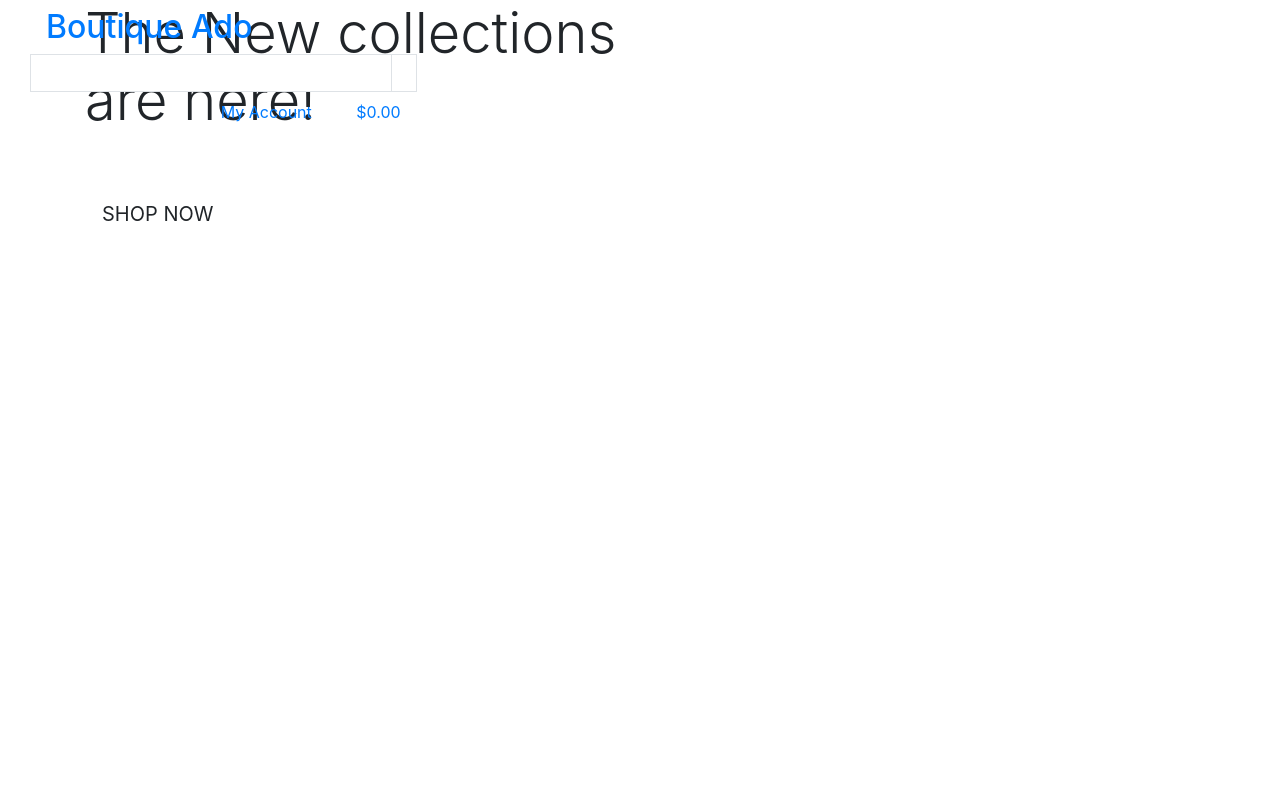
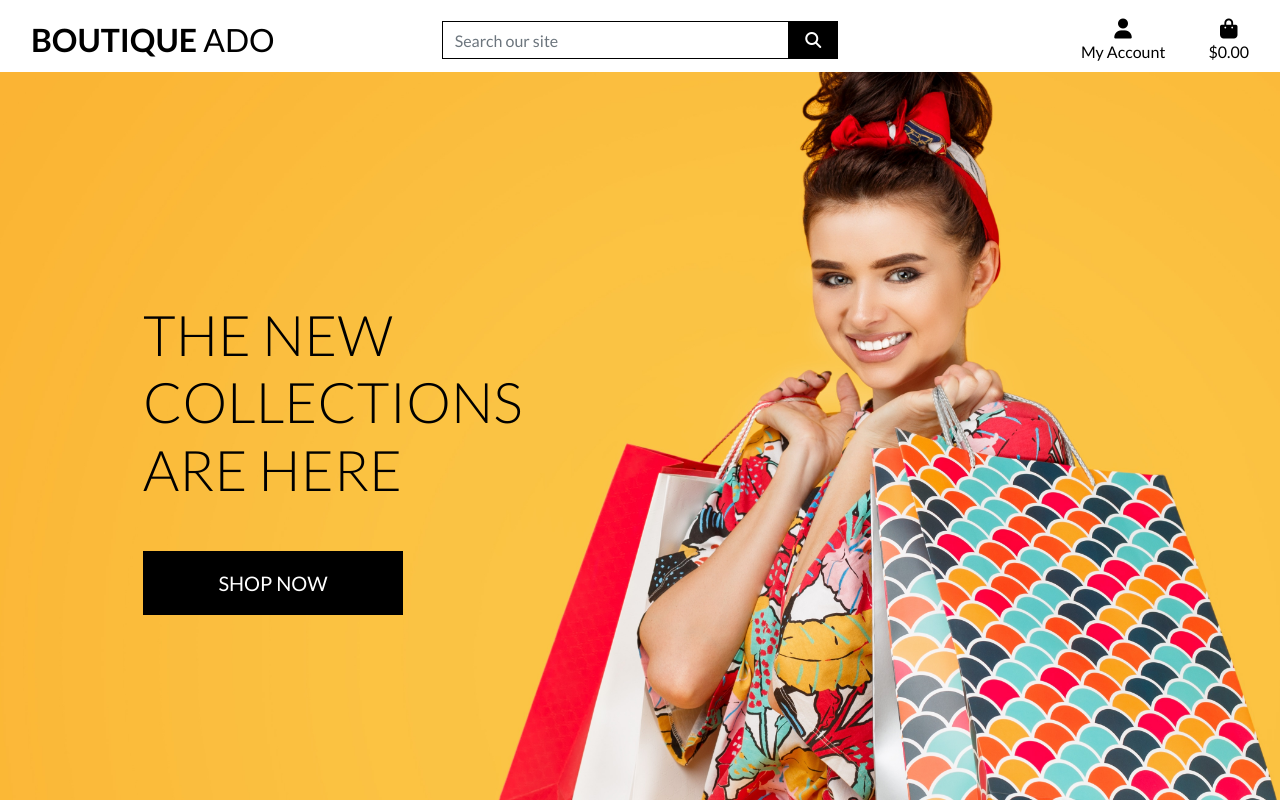
Before and after one commit to htadicha/boutique_ado_V1, a Django app: page / in a window 1280 px wide. Run offline with Django 3.2, Linux system fonts and the light colour scheme; some libraries are stand-ins or nearby versions.

Commit message:
completed homepage, header and css

```diff
--- a/boutique_ado/settings.py
+++ b/boutique_ado/settings.py
@@ -150,6 +150,10 @@ USE_TZ = True
 # https://docs.djangoproject.com/en/3.2/howto/static-files/
 
 STATIC_URL = '/static/'
+STATICFILES_DIRS = (os.path.join(BASE_DIR, 'static'),)
+
+MEDIA_URL ='/media/'
+MEDIA_ROOT = os.path.join(BASE_DIR, 'media')
 
 # Default primary key field type
 # https://docs.djangoproject.com/en/3.2/ref/settings/#default-auto-field
--- a/boutique_ado/urls.py
+++ b/boutique_ado/urls.py
@@ -14,10 +14,12 @@ Including another URLconf
     2. Add a URL to urlpatterns:  path('blog/', include('blog.urls'))
 """
 from django.contrib import admin
-from django.urls import path,include
+from django.urls import path, include
+from django.conf import settings
+from django.conf.urls.static import static
 
 urlpatterns = [
     path('admin/', admin.site.urls),
     path('accounts/', include('allauth.urls')),
     path('', include('home.urls')),
-]
+] + static(settings.MEDIA_URL, document_root=settings.MEDIA_ROOT)
--- a/home/templates/home/index.html
+++ b/home/templates/home/index.html
@@ -8,18 +8,17 @@
         </div>
     </div>
 {% endblock %}
-{% block content%}
+
+{% block content %}
     <div class="container h-100">
         <div class="row h-100">
             <div class="col-7 col-md-6 my-auto">
                 <h1 class="display-4 logo-font text-black">
-                The New collections are here!
+                    The new collections are here
                 </h1>
                 <div class="my-5">
                     <h4>
-                    <a href="" class="shop-now-button btn btn-lg rounded-0 text-uppercase py-3">
-                        Shop Now
-                    </a>
+                        <a href="" class="shop-now-button btn btn-lg rounded-0 text-uppercase py-3">Shop Now</a>
                     </h4>
                 </div>
             </div>
--- /dev/null
+++ b/static/css/base.css
@@ -0,0 +1,81 @@
+html {
+    height: 100%;
+}
+
+body {
+    background: url('/media/homepage_background_cropped.jpg') no-repeat center center fixed;
+    background-size: cover;
+    height: calc(100vh - 164px);
+    color: #555;
+    font-family: 'Lato';
+}
+
+/* from Bulma */
+.icon {
+    align-items: center;
+    display: inline-flex;
+    justify-content: center;
+    height: 1.5rem;
+    width: 1.5rem;
+}
+
+.logo-font {
+    text-transform: uppercase;
+}
+
+.main-logo-link {
+    width: fit-content;
+}
+
+.shop-now-button {
+    background: black;
+    color: white;
+    min-width: 260px;
+}
+
+.btn-black {
+    background: black;
+    color: white;
+}
+
+.shop-now-button:hover,
+.shop-now-button:active,
+.shop-now-button:focus,
+.btn-black:hover,
+.btn-black:active,
+.btn-black:focus {
+    background: #222;
+    color: white;
+}
+
+.text-black {
+    color: #000 !important;
+}
+
+.border-black {
+    border: 1px solid black !important;
+}
+
+/* -------------------------------- Media Queries */
+
+/* Slightly larger container on xl screens */
+@media (min-width: 1200px) {
+  .container {
+    max-width: 80%;
+  }
+}
+
+/* fixed top navbar only on medium and up */
+@media (min-width: 992px) {
+    .fixed-top-desktop-only {
+        position: fixed;
+        top: 0;
+        right: 0;
+        left: 0;
+        z-index: 1030;
+    }
+
+    .header-container {
+        padding-top: 164px;
+    }
+}
--- a/templates/base.html
+++ b/templates/base.html
@@ -5,25 +5,30 @@
   <head>
 
 	{% block meta %}
-	<meta http-equiv = "X - UA - compatible" content="ie=edge">
+		<meta http-equiv="X-UA-Compatible" content="ie=edge">
 		<meta charset="utf-8">
 		<meta name="viewport" content="width=device-width, initial-scale=1, shrink-to-fit=no">
 	{% endblock %}
 
-	{% block extra_meta%}
+	{% block extra_meta %}
 	{% endblock %}
 
-	{% block corecss%}
-	<link rel="stylesheet" href="https://cdn.jsdelivr.net/npm/bootstrap@4.6.2/dist/css/bootstrap.min.css" integrity="sha384-xOolHFLEh07PJGoPkLv1IbcEPTNtaed2xpHsD9ESMhqIYd0nLMwNLD69Npy4HI+N" crossorigin="anonymous">
+	{% block corecss %}
+		<link rel="stylesheet" href="https://stackpath.bootstrapcdn.com/bootstrap/4.4.1/css/bootstrap.min.css" integrity="sha384-Vkoo8x4CGsO3+Hhxv8T/Q5PaXtkKtu6ug5TOeNV6gBiFeWPGFN9MuhOf23Q9Ifjh" crossorigin="anonymous">
+		<link rel="preconnect" href="https://fonts.googleapis.com">
+		<link rel="preconnect" href="https://fonts.gstatic.com" crossorigin>
+		<link href="https://fonts.googleapis.com/css2?family=Lato:ital,wght@0,100;0,300;0,400;0,700;0,900;1,100;1,300;1,400;1,700;1,900&display=swap" rel="stylesheet">
+		<link rel="stylesheet" href="{% static 'css/base.css' %}">
 	{% endblock %}
 
 	{% block extra_css %}
 	{% endblock %}
 
 	{% block corejs %}
-	<script src="https://cdn.jsdelivr.net/npm/jquery@3.5.1/dist/jquery.min.js" integrity="sha256-9/aliU8dGd2tb6OSsuzixeV4y/faTqgFtohetphbbj0=" crossorigin="anonymous"></script>
-	<script src="https://cdn.jsdelivr.net/npm/popper.js@1.16.1/dist/umd/popper.min.js" integrity="sha384-9/reFTGAW83EW2RDu2S0VKaIzap3H66lZH81PoYlFhbGU+6BZp6G7niu735Sk7lN" crossorigin="anonymous"></script>
-	<script src="https://cdn.jsdelivr.net/npm/bootstrap@4.6.2/dist/js/bootstrap.min.js" integrity="sha384-+sLIOodYLS7CIrQpBjl+C7nPvqq+FbNUBDunl/OZv93DB7Ln/533i8e/mZXLi/P+" crossorigin="anonymous"></script>
+		<script src="https://kit.fontawesome.com/2a97bc961c.js" crossorigin="anonymous"></script>
+		<script src="https://code.jquery.com/jquery-3.4.1.slim.min.js" integrity="sha384-J6qa4849blE2+poT4WnyKhv5vZF5SrPo0iEjwBvKU7imGFAV0wwj1yYfoRSJoZ+n" crossorigin="anonymous"></script>
+		<script src="https://cdn.jsdelivr.net/npm/popper.js@1.16.0/dist/umd/popper.min.js" integrity="sha384-Q6E9RHvbIyZFJoft+2mJbHaEWldlvI9IOYy5n3zV9zzTtmI3UksdQRVvoxMfooAo" crossorigin="anonymous"></script>
+		<script src="https://stackpath.bootstrapcdn.com/bootstrap/4.4.1/js/bootstrap.min.js" integrity="sha384-wfSDF2E50Y2D1uUdj0O3uMBJnjuUD4Ih7YwaYd1iqfktj0Uod8GCExl3Og8ifwB6" crossorigin="anonymous"></script>
 	{% endblock %}
 
 	{% block extra_js %}
@@ -32,21 +37,21 @@
 	<title>Boutique Ado {% block extra_title %}{% endblock %}</title>
   </head>
   <body>
-	<header class ="container-fluid fixed-top">
-		<div>
+	<header class="container-fluid fixed-top">
+		<div id="topnav" class="row bg-white pt-lg-2 d-none d-lg-flex">
 			<div class="col-12 col-lg-4 my-auto py-1 py-lg-0 text-center text-lg-left">
 				<a href="{% url 'home' %}" class="nav-link main-logo-link">
-					<h2 class="logo-font text-black my-0"><storng> Boutique</strong> Ado </h2>
+					<h2 class="logo-font text-black my-0"><strong>Boutique</strong> Ado</h2>
 				</a>
 			</div>
 			<div class="col-12 col-lg-4 my-auto py-1 py-lg-0">
 				<form method="GET" action="">
 					<div class="input-group w-100">
-						<input class ="form-control border borde-black rounded-0" type="text", name="q",placeholder="search our site">
+						<input class="form-control border border-black rounded-0" type="text" name="q" placeholder="Search our site">
 						<div class="input-group-append">
-							<button class="form-control btn btn-black border border-black rounded-0">
+							<button class="form-control btn btn-black border border-black rounded-0" type="submit">
 								<span class="icon">
-									<i clas="fas fa-search"></i>
+									<i class="fas fa-search"></i>
 								</span>
 							</button>
 						</div>
@@ -54,11 +59,11 @@
 				</form>
 			</div>
 			<div class="col-12 col-lg-4 my-auto py-1 py-lg-0">
-				<ul class="list-inline list unstyled text-center text-lg-right my-0">
+				<ul class="list-inline list-unstyled text-center text-lg-right my-0">
 					<li class="list-inline-item dropdown">
-						<a class="text-black nav-link" href="#" id="user-options" data-toggle="dropdown" aria-haspopup="true" aria-expand="false">
+						<a class="text-black nav-link" href="#" id="user-options" data-toggle="dropdown" aria-haspopup="true" aria-expanded="false">
 							<div class="text-center">
-								<div> <i class="fas fa-user fa-lg"></i></div>
+								<div><i class="fas fa-user fa-lg"></i></div>
 								<p class="my-0">My Account</p>
 							</div>
 						</a>
@@ -93,6 +98,7 @@
 			</div>
 		</div>
 	</header>
+
 	{% if messages %}
 		<div class="message-container"></div>
 	{% endif %}
@@ -103,12 +109,8 @@
 	{% block content %}
 	{% endblock %}
 
-	{% block postleadjs %}
+	{% block postloadjs %}
 	{% endblock %}
-
-
-
-
 
 
   </body>
```
Also changed, not shown: media/homepage_background_cropped.jpg (added). Lines whose indentation alone changed are shown as unchanged.
